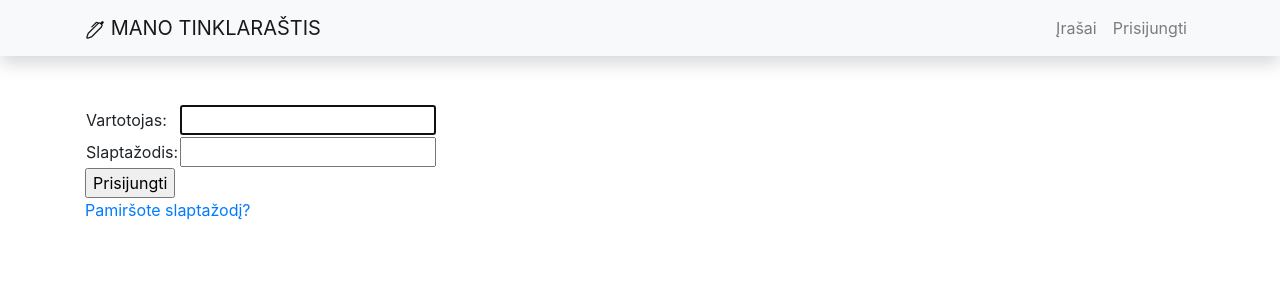
After one commit to DonatasNoreika/myblog_20240610, a Django app: page /accounts/login/ in a window 1280 px wide. The commit adds this page. Shown: the top 300 px of the page. Run offline with Django 5.2, Linux system fonts and the light colour scheme; some libraries are stand-ins or nearby versions.

Commit message:
+Vartotojo prisijungimas/atsijungimas

```diff
--- a/mysite/blog/templates/base.html
+++ b/mysite/blog/templates/base.html
@@ -23,7 +23,7 @@
                       d="M9.854 2.56a.5.5 0 0 0-.708 0L5.854 5.855a.5.5 0 0 1-.708-.708L8.44 1.854a1.5 1.5 0 0 1 2.122 0l.293.292a.5.5 0 0 1-.707.708l-.293-.293z"/>
                 <path d="M13.293 1.207a1 1 0 0 1 1.414 0l.03.03a1 1 0 0 1 .03 1.383L13.5 4 12 2.5l1.293-1.293z"/>
             </svg>
-            MY BLOG
+            MANO TINKLARAŠTIS
         </a>
         <button class="navbar-toggler" type="button" data-toggle="collapse" data-target="#navbarResponsive"
                 aria-controls="navbarResponsive" aria-expanded="false" aria-label="Toggle navigation">
@@ -32,15 +32,36 @@
         <div class="collapse navbar-collapse" id="navbarResponsive">
             <ul class="navbar-nav ml-auto">
                 <li class="nav-item">
-                    <a class="nav-link" href="">Posts</a>
+                    <a class="nav-link" href="{% url 'posts' %}">Įrašai</a>
                 </li>
+                {% if user.is_authenticated %}
+                <li class="nav-item"><a class="nav-link" href="">
+                    <svg class="bi bi-person" width="1.5em" height="1.5em" viewBox="0 0 16 16" fill="currentColor"
+                         xmlns="http://www.w3.org/2000/svg">
+                        <path fill-rule="evenodd"
+                              d="M13 14s1 0 1-1-1-4-6-4-6 3-6 4 1 1 1 1h10zm-9.995-.944v-.002.002zM3.022 13h9.956a.274.274 0 00.014-.002l.008-.002c-.001-.246-.154-.986-.832-1.664C11.516 10.68 10.289 10 8 10c-2.29 0-3.516.68-4.168 1.332-.678.678-.83 1.418-.832 1.664a1.05 1.05 0 00.022.004zm9.974.056v-.002.002zM8 7a2 2 0 100-4 2 2 0 000 4zm3-2a3 3 0 11-6 0 3 3 0 016 0z"
+                              clip-rule="evenodd"/>
+                    </svg>
+                    {{ user.get_username }}</a>
+                </li>
+                <li class="nav-item">
+                    <form method="post" action="{% url 'logout' %}">
+                        {% csrf_token %}
+                        <button class="nav-link active" type="submit">Atsijungti</button>
+                    </form>
+                </li>
+                {% else %}
+                <li class="nav-item">
+                    <a class="nav-link" href="{% url 'login' %}">Prisijungti</a>
+                </li>
+                {% endif %}
             </ul>
         </div>
     </div>
 </nav>
 
 <div class="container">
-        {% block 'content' %}{% endblock %}
+    {% block 'content' %}{% endblock %}
 </div>
 </body>
 </html>
--- /dev/null
+++ b/mysite/blog/templates/registration/login.html
@@ -0,0 +1,24 @@
+{% extends "base.html" %}
+
+{% block 'title' %}Login{% endblock %}
+
+{% block 'content' %}
+ <form method="post" action="{% url 'login' %}">
+    {% csrf_token %}
+    <table>
+      <tr>
+        <td>Vartotojas: </td>
+        <td>{{ form.username }}</td>
+      </tr>
+      <tr>
+        <td>Slaptažodis: </td>
+        <td>{{ form.password }}</td>
+      </tr>
+    </table>
+    <input type="submit" value="Prisijungti" />
+    <input type="hidden" name="next" value="{{ next }}" />
+  </form>
+
+  <p><a href="{% url 'password_reset' %}">Pamiršote slaptažodį?</a></p>
+
+{% endblock %}
--- a/mysite/mysite/settings.py
+++ b/mysite/mysite/settings.py
@@ -151,3 +151,6 @@ TINYMCE_DEFAULT_CONFIG = {
     'menubar': True,
     'statusbar': True,
     }
+
+LOGIN_REDIRECT_URL = "/"
+LOGOUT_REDIRECT_URL = "/"
--- a/mysite/mysite/urls.py
+++ b/mysite/mysite/urls.py
@@ -21,4 +21,5 @@ urlpatterns = [
     path('admin/', admin.site.urls),
     path("", include('blog.urls')),
     path('tinymce/', include('tinymce.urls')),
+    path('accounts/', include('django.contrib.auth.urls')),
 ]
```
